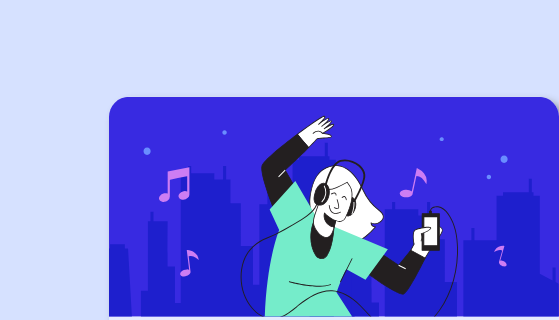
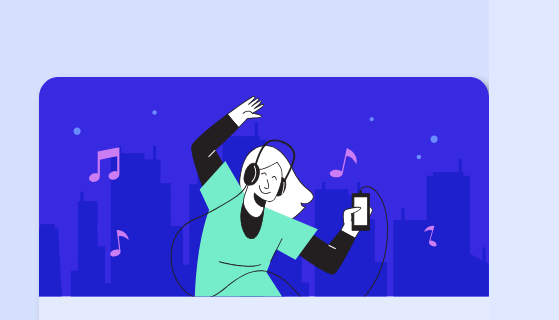
Before and after one commit to HiszpanDev/Order-Summary-Component, a plain HTML site: page index.html in a window 390 px wide. Shown: the top 320 px of the page, 559 px wide, since content can reach past the window. Drawn offline with Linux system fonts and the light colour scheme.

Commit message:
Added mobile design

```diff
--- a/styles.css
+++ b/styles.css
@@ -88,3 +88,15 @@ a{
 .icon{
     width:40px;
 }
+
+@media (max-width:700px){
+    .container{
+        margin:0 auto;
+        position:absolute;
+        left:10%;
+        right:10%;
+        width:20%;
+        margin:0;
+        margin-top:30px;
+    }
+}
```
